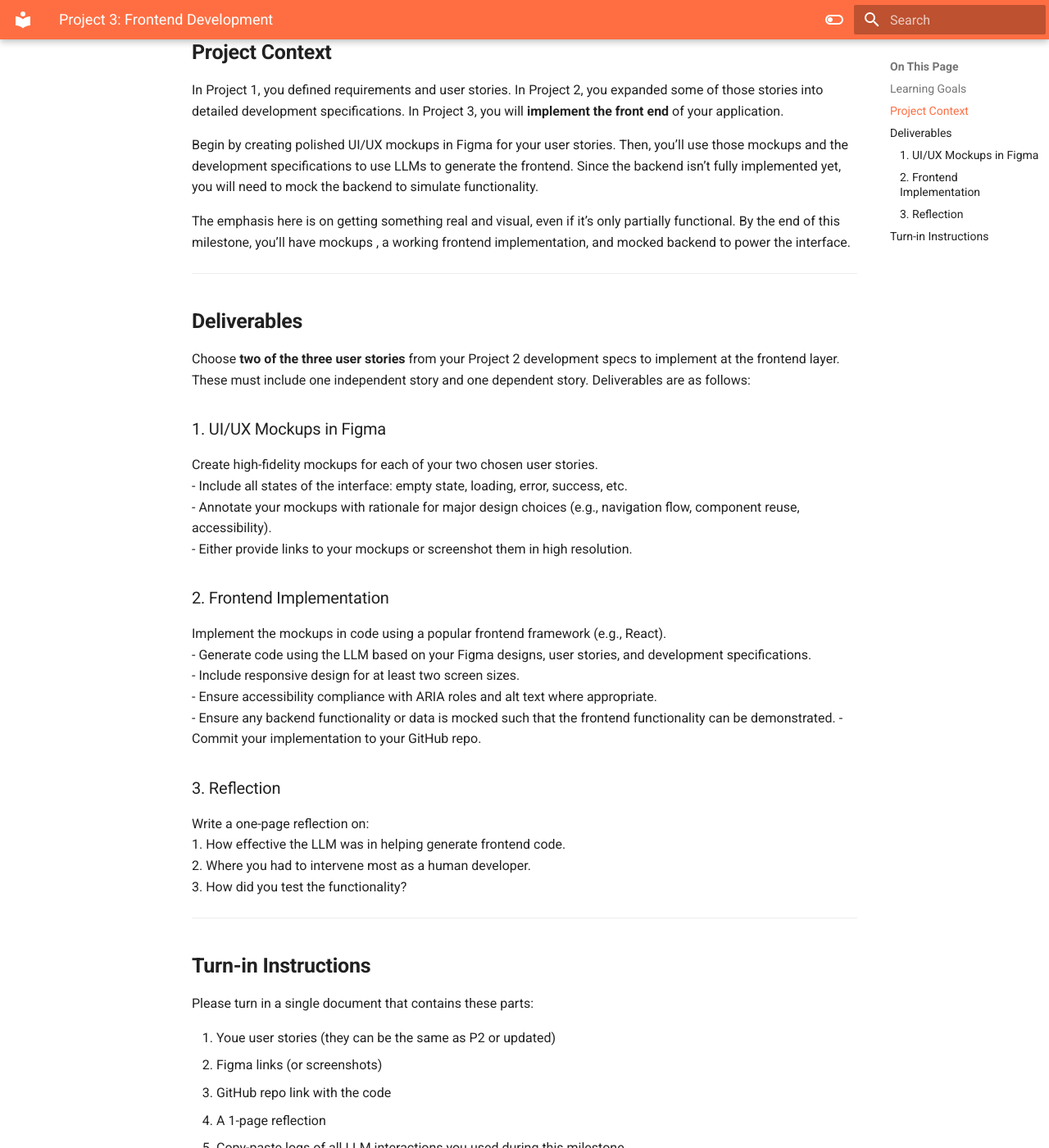
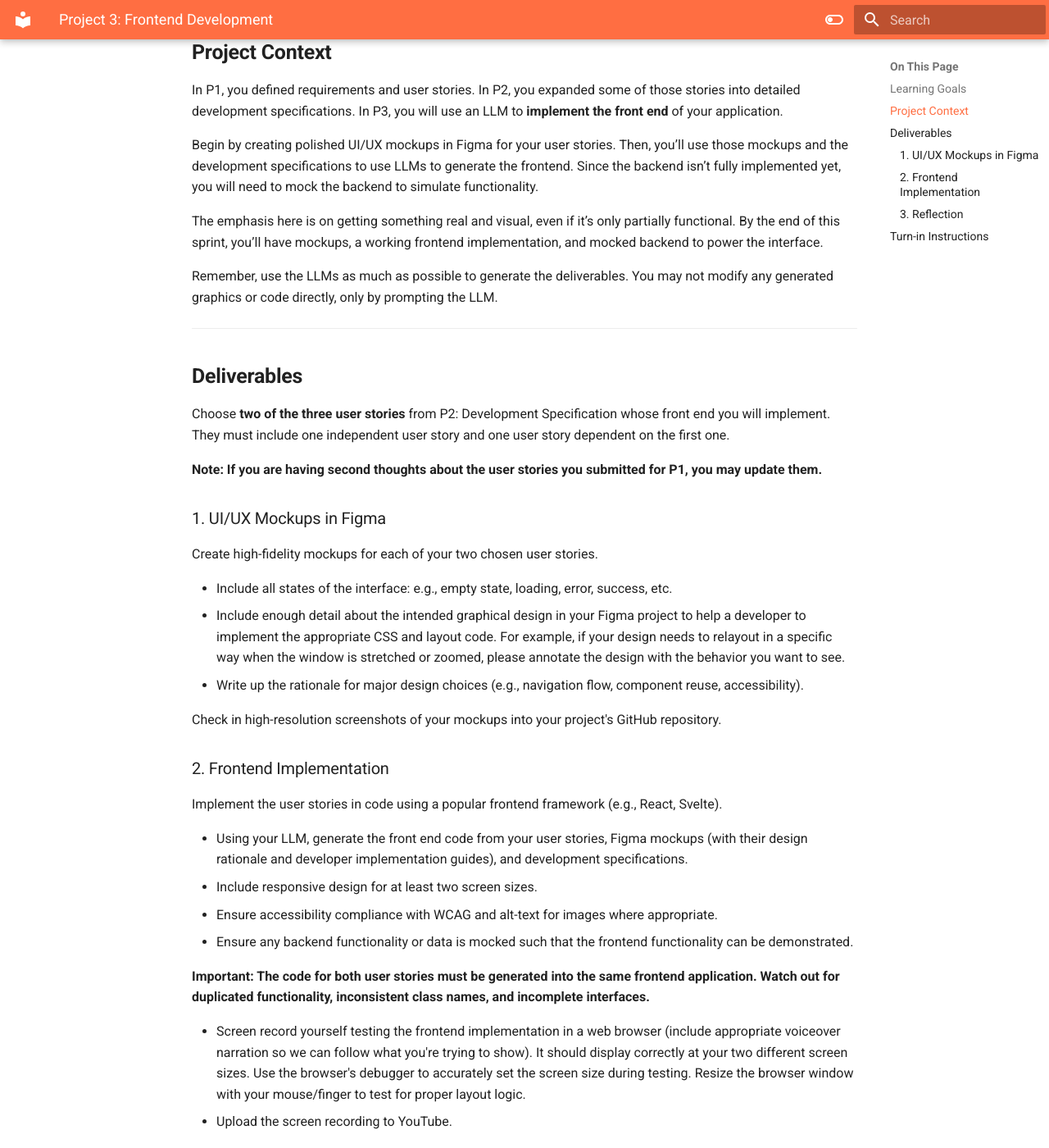
Before and after one commit to AI-Developer-Tools/ai-developer-tools.github.io, an MkDocs documentation site: the page built from docs/project/p3.md, in a window 1280 px wide and 1400 px high, scrolled down 391 px. Shown: the whole window at 82% size. Built offline with MkDocs 1.6.1 and Material for MkDocs 9.7.7, drawn with Linux system fonts in a browser that asks for light colours; some of the changed text lies outside the part shown.

Commit message:
Changes to P3.

```diff
--- a/docs/project/p3.md
+++ b/docs/project/p3.md
@@ -8,37 +8,57 @@
 
 ## Project Context
 
-In Project 1, you defined requirements and user stories. In Project 2, you expanded some of those stories into detailed development specifications. In Project 3, you will **implement the front end** of your application.
+In P1, you defined requirements and user stories. In P2, you expanded some of those stories into detailed development specifications. In P3, you will use an LLM to **implement the front end** of your application.
 
 Begin by creating polished UI/UX mockups in Figma for your user stories. Then, you’ll use those mockups and the development specifications to use LLMs to generate the frontend. Since the backend isn’t fully implemented yet, you will need to mock the backend to simulate functionality.
 
-The emphasis here is on getting something real and visual, even if it’s only partially functional. By the end of this milestone, you’ll have mockups , a working frontend implementation, and mocked backend to power the interface.
+The emphasis here is on getting something real and visual, even if it’s only partially functional. By the end of this sprint, you’ll have mockups, a working frontend implementation, and mocked backend to power the interface.
+
+Remember, use the LLMs as much as possible to generate the deliverables. You may not modify any generated graphics or code directly, only by prompting the LLM.
 
 ---
 
 ## Deliverables
 
-Choose **two of the three user stories** from your Project 2 development specs to implement at the frontend layer. These must include one independent story and one dependent story. Deliverables are as follows:
+Choose **two of the three user stories** from P2: Development Specification whose front end you will implement. They must include one independent user story and one user story dependent on the first one.
+
+**Note: If you are having second thoughts about the user stories you submitted for P1, you may update them.**
 
 ### 1. UI/UX Mockups in Figma
+
 Create high-fidelity mockups for each of your two chosen user stories.
-   - Include all states of the interface: empty state, loading, error, success, etc.
-   - Annotate your mockups with rationale for major design choices (e.g., navigation flow, component reuse, accessibility).
-   - Either provide links to your mockups or screenshot them in high resolution.
+
+   - Include all states of the interface: e.g., empty state, loading, error, success, etc.
+   - Include enough detail about the intended graphical design in your Figma project to help a developer to implement the appropriate CSS and layout code. For example, if your design needs to relayout in a specific way when the window is stretched or zoomed, please annotate the design with the behavior you want to see.
+   - Write up the rationale for major design choices (e.g., navigation flow, component reuse, accessibility).
+
+Check in high-resolution screenshots of your mockups into your project's GitHub repository.
+
 
 ### 2. Frontend Implementation
-Implement the mockups in code using a popular frontend framework (e.g., React).
-   - Generate code using the LLM based on your Figma designs, user stories, and development specifications.
+
+Implement the user stories in code using a popular frontend framework (e.g., React, Svelte).
+
+   - Using your LLM, generate the front end code from your user stories, Figma mockups (with their design rationale and developer implementation guides), and development specifications.
    - Include responsive design for at least two screen sizes.
-   - Ensure accessibility compliance with ARIA roles and alt text where appropriate.
+   - Ensure accessibility compliance with WCAG and alt-text for images where appropriate.
    - Ensure any backend functionality or data is mocked such that the frontend functionality can be demonstrated.
-   - Commit your implementation to your GitHub repo.
+
+**Important: The code for both user stories must be generated into the same frontend application. Watch out for duplicated functionality, inconsistent class names, and incomplete interfaces.**
+
+  - Screen record yourself testing the frontend implementation in a web browser (include appropriate voiceover narration so we can follow what you're trying to show). It should display correctly at your two different screen sizes. Use the browser's debugger to accurately set the screen size during testing. Resize the browser window with your mouse/finger to test for proper layout logic.
+  - Upload the screen recording to YouTube.
+
+Check in the frontend implementation to your GitHub repository.
 
 ### 3. Reflection
-Write a one-page reflection on:
-1. How effective the LLM was in helping generate frontend code.
-2. Where you had to intervene most as a human developer.
-3. How did you test the functionality?
+
+Write a 500-word (i.e., one-page) reflection on:
+
+  1. How effective was the LLM in generating the frontend code? What did you like about the result?
+  2. What was wrong with what the LLM generated? What were you able to fix it easily? What problems were more difficult to fix?
+  3. How did you validate that the implementation was complete and correct? Did you use the LLM to help?
+  4. How did you test the functionality of the implementation? Explain the steps you took and why you did them.
 
 ---
 
@@ -46,8 +66,11 @@
 
 Please turn in a single document that contains these parts:
 
-1. Youe user stories (they can be the same as P2 or updated)
-2. Figma links (or screenshots)
-3. GitHub repo link with the code
-4. A 1-page reflection
-5. Copy-paste logs of all LLM interactions you used during this milestone
+  1. The two user stories that you implemented.
+  1. Provide a link to the Figma project with your mockups. Be sure that the instructors have read access to this project or you will receive no points for this deliverable.
+  1. For each mockup,
+  1. Provide links to each of the mockup's high-resolution screenshots as they are checked into GitHub.
+  1. Link to the folder with the code in GitHub.
+  1. Link to the YouTube video of your application test. You may set its visibility to private, but be sure that the instructors have read access to it or you will receive no points for this deliverable.
+  1. A 1-page reflection.
+  1. Copy-paste logs of all LLM interactions you used during this sprint.
```
